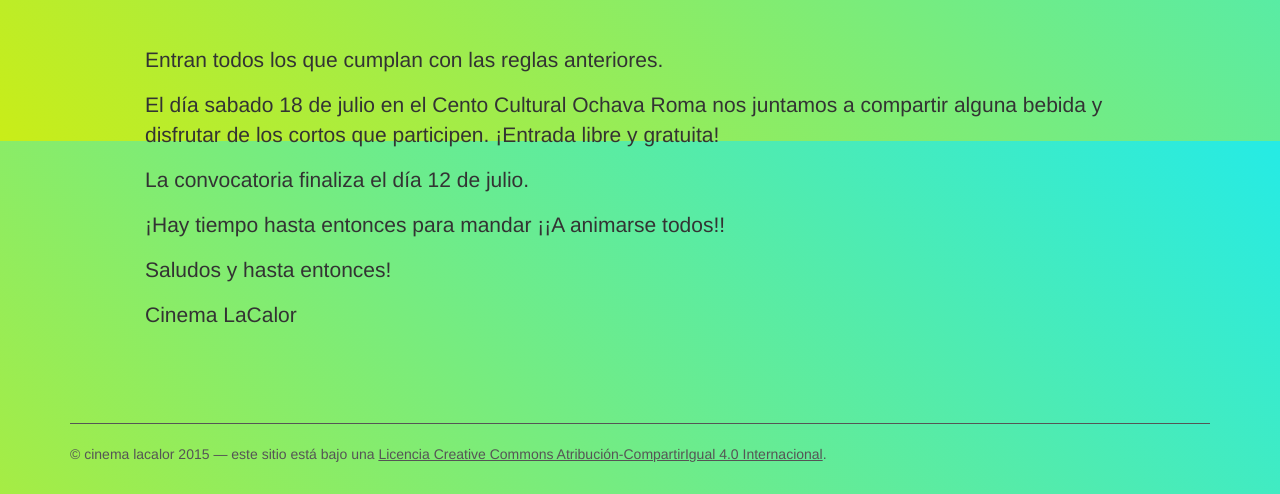
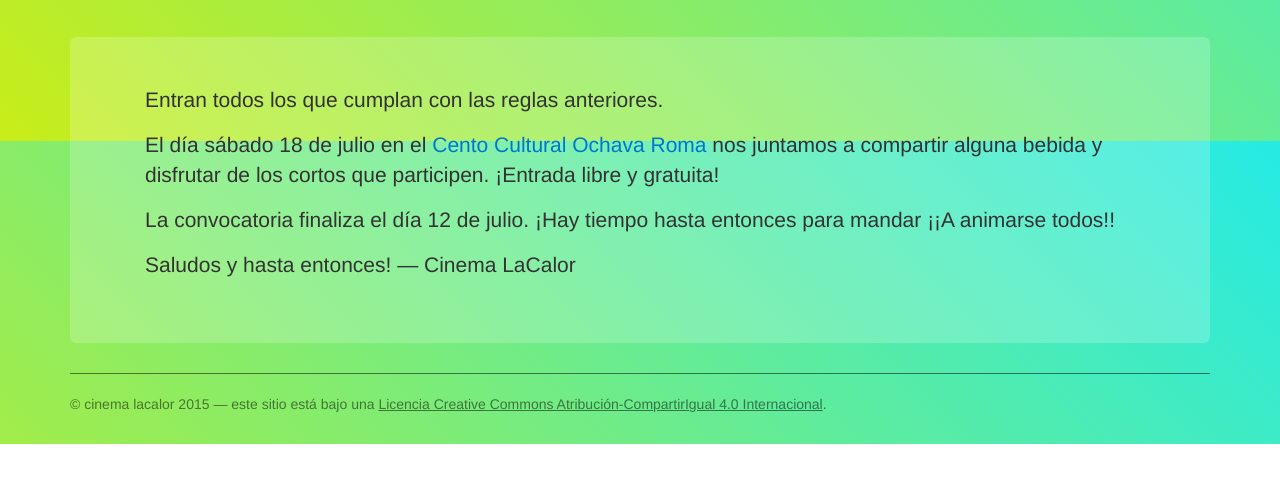
Before and after one commit to manuq/sitio-jam, a plain HTML site: page index.html in a window 1280 px wide. Shown: the part 659-1153 px from the top of the page. After the commit the page ends 1103 px from the top, so only its background shows below. Drawn offline with nearby package versions, Linux system fonts and the light colour scheme.

Commit message:
correcciones

```diff
--- a/css/main.css
+++ b/css/main.css
@@ -7,8 +7,13 @@ body {
     background-attachment:fixed;
 }
 
+span.up {
+    font-size: 60%;
+    vertical-align:super;
+}
+
 .jumbotron {
-    background-color: transparent;
+    background-color: rgba(255, 255, 255, 0.2);
 }
 
 a {
@@ -21,19 +26,19 @@ a:hover {
 }
 
 hr {
-    border-color: #555;
+    border-color: rgba(0, 0, 0, 0.5);
 }
 
 footer {
-    color: #555;
+    color: rgba(0, 0, 0, 0.5);
 }
 
 footer a {
-    color: #555;
+    color: rgba(0, 0, 0, 0.5);
     text-decoration: underline;
 }
 
 footer a:hover {
-    color: #555;
+    color: rgba(0, 0, 0, 0.5);
     text-decoration: underline;
 }
--- a/index.html
+++ b/index.html
@@ -34,7 +34,7 @@
 <h1>jam de cine</h1>
 
 <p>Cinema LaCalor abre la convocatoria a realizadores (y no
-realizadores) a participar de la 1<span>ra</span> JAM DE CINE de la ciudad de Santa
+realizadores) a participar de la 1<span class="up">ra</span> JAM DE CINE de la ciudad de Santa
 Fe.</p>
 
 <p>Tomando la idea de micrófono abierto propio de las jam, ésta es una
@@ -75,28 +75,29 @@ animaciones, videoclips, foto-montaje o el que se les ocurra.</p>
         </div>
         <div class="col-md-4">
 
-<h2>Cualquiera puede</h2>
+<h2>Cualquiera participa</h2>
 <p>Pueden ser trabajos individuales o colectivos.</p>
 
         </div>
       </div>
+
+    <br/>
+    <br/>
 
     <div class="jumbotron">
       <div class="container">
 
 <p>Entran todos los que cumplan con las reglas anteriores.</p>
 
-<p>El día sabado 18 de julio en el Cento Cultural Ochava Roma nos
-juntamos a compartir alguna bebida y disfrutar de los cortos que
-participen. ¡Entrada libre y gratuita!</p>
+<p>El día sábado 18 de julio en
+el <a href="https://www.facebook.com/ochava.roma">Cento Cultural
+Ochava Roma</a> nos juntamos a compartir alguna bebida y disfrutar de
+los cortos que participen. ¡Entrada libre y gratuita!</p>
 
-<p>La convocatoria finaliza el día 12 de julio.</p>
+<p>La convocatoria finaliza el día 12 de julio. ¡Hay tiempo hasta
+entonces para mandar ¡¡A animarse todos!!</p>
 
-<p>¡Hay tiempo hasta entonces para mandar ¡¡A animarse todos!!</p>
-
-<p>Saludos y hasta entonces!</p>
-
-<p>Cinema LaCalor</p>
+<p>Saludos y hasta entonces! &mdash; Cinema LaCalor</p>
 
       </div>
     </div>
```
